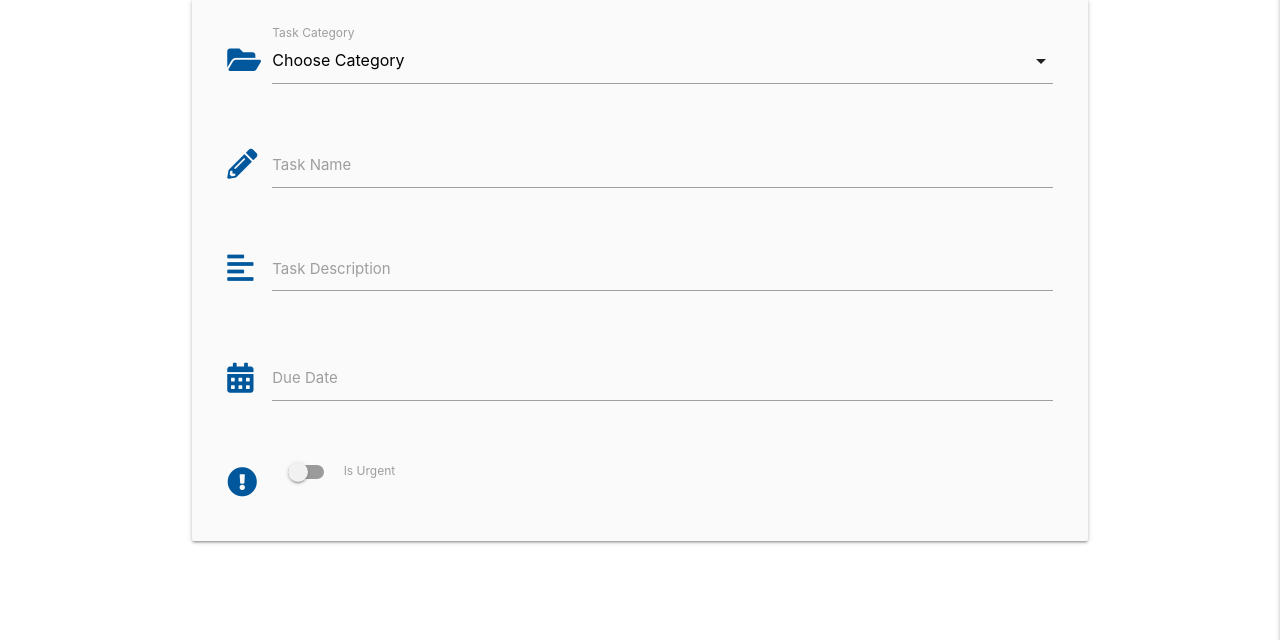
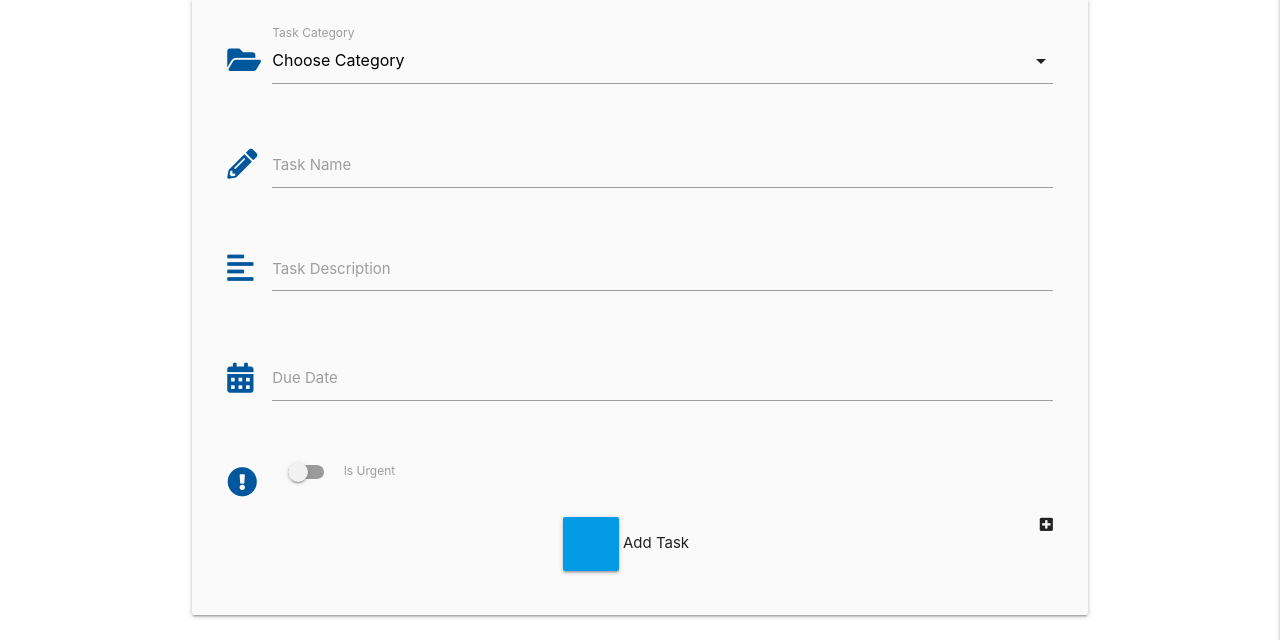
Before and after one commit to LHarveyDev/non-relational, a Flask app: page /add_task in a window 1280 px wide. Shown: the part 160-800 px from the top of the page. Run offline with Flask 2, Linux system fonts and the light colour scheme; data that the repository does not hold is empty; some libraries are stand-ins or nearby versions.

Commit message:
Allow user to submit task to db

```diff
--- a/app.py
+++ b/app.py
@@ -98,8 +98,22 @@ def signout():
     return redirect(url_for("signin"))
 
 
-@app.route("/add_task")
+@app.route("/add_task", methods=["GET", "POST"])
 def add_task():
+    if request.method == "POST":
+        is_urgent = "on" if request.form.get("is_urgent") else "off"
+        task = {
+            "category_name": request.form.get("category_name"),
+            "task_name": request.form.get("task_name"),
+            "task_description": request.form.get("task_description"),
+            "is_urgent": is_urgent,
+            "due_date": request.form.get("due_date"),
+            "created_by": session["user"]
+        }
+        mongo.db.tasks.insert_one(task)
+        flash("Task Successfully Added")
+        return redirect(url_for("get_tasks"))
+
     categories = mongo.db.categories.find().sort("category_name", 1)
     return render_template("add_task.html", categories=categories)
 
--- a/templates/add_task.html
+++ b/templates/add_task.html
@@ -3,7 +3,8 @@
 <h3 class="light-blue-text text-darken-4 center-align">Add Task</h3>
 
 <div class="row card-panel grey lighten-5">
-  <form class="col s12" method="POST" action="">
+  <form class="col s12" method="POST" action="{{ url_for('add_task') }}">
+    <!-- category selection -->
     <div class="row">
       <div class="input-field col s12">
         <i class="fas fa-folder-open prefix light-blue-text text-darken-4"></i>
@@ -23,6 +24,7 @@
         <label for="category_name">Task Category</label>
       </div>
     </div>
+    <!-- task name -->
     <div class="row">
       <div class="input-field col s12">
         <i class="fas fa-pencil-alt prefix light-blue-text text-darken-4"></i>
@@ -38,6 +40,7 @@
         <label for="task_name">Task Name</label>
       </div>
     </div>
+    <!-- task description -->
     <div class="row">
       <div class="input-field col s12">
         <i class="fas fa-align-left prefix light-blue-text text-darken-4"></i>
@@ -52,6 +55,7 @@
         <label for="task_description">Task Description</label>
       </div>
     </div>
+    <!--due date picker-->
     <div class="row">
       <div class="input-field col s12">
         <i class="fas fa-calendar-alt prefix light-blue-text text-darken-4"></i>
@@ -65,6 +69,7 @@
         <label for="due_date">Due Date</label>
       </div>
     </div>
+    <!--is_urgent toggle-->
     <div class="row">
       <div class="input-field col s12">
         <div class="switch">
@@ -79,6 +84,16 @@
         </div>
       </div>
     </div>
+    <!-- submit button-->
+    <div class="row">
+      <div class="col s12 center-align">
+        <button
+          type="submit"
+          class="btn-large light-blue darken-1 text-shadow"
+        ></button>
+        Add Task <i class="fas fa-plus-square right"></i>
+      </div>
+    </div>
   </form>
 </div>
 
--- a/templates/tasks.html
+++ b/templates/tasks.html
@@ -1,4 +1,6 @@
 {% extends "base.html" %} {% block content %}
+
+<h3 class="light-blue-text text-darken-4 center-align">All Tasks</h3>
 
 <ul class="collapsible">
   {% for task in tasks %}
@@ -17,6 +19,7 @@
     <div class="collapsible-body">
       <strong>{{ task.category_name }}</strong>
       <p>{{ task.task_description }}</p>
+      <p><em>by: {{ task.created_by }}</em></p>
     </div>
   </li>
   {% endfor %}
```
